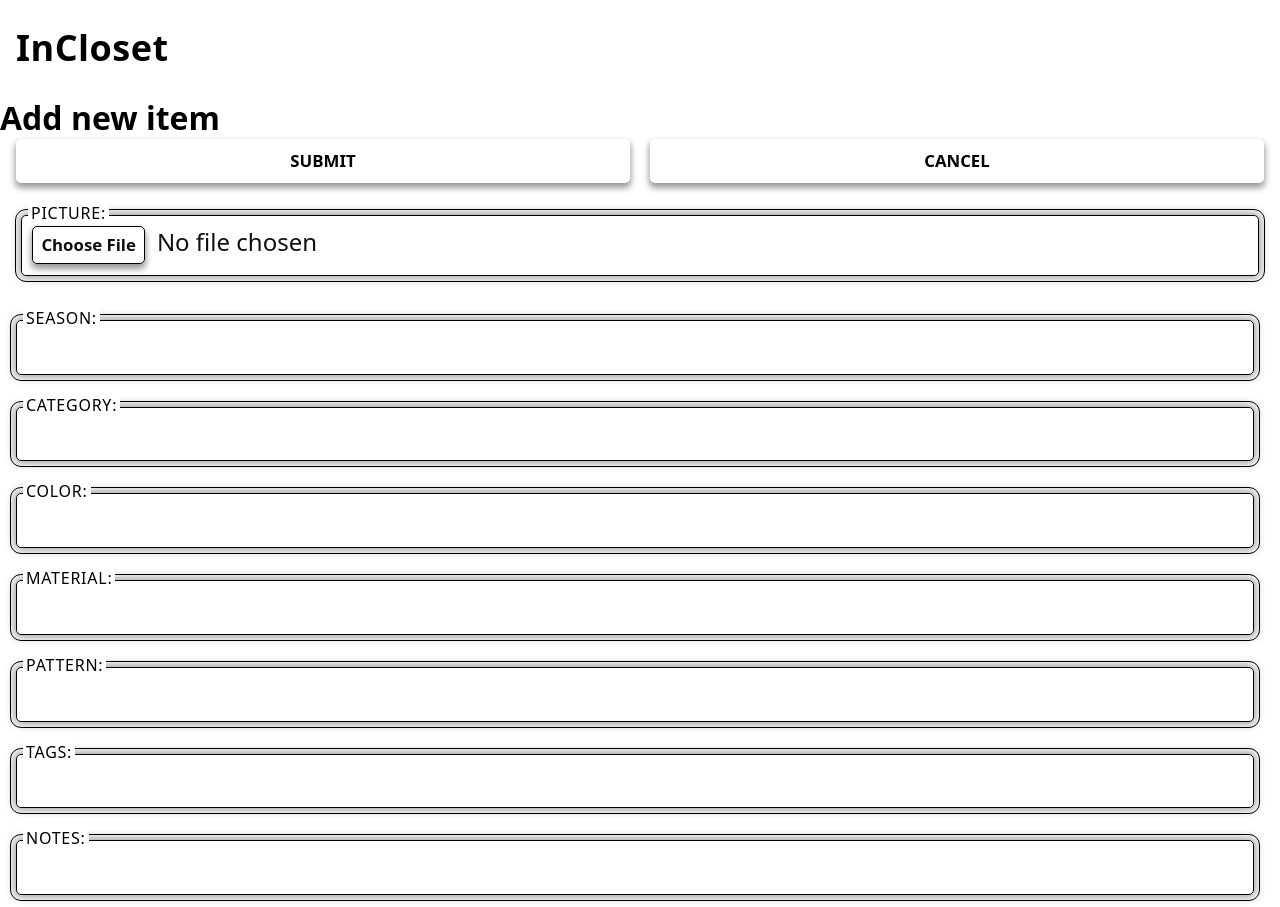
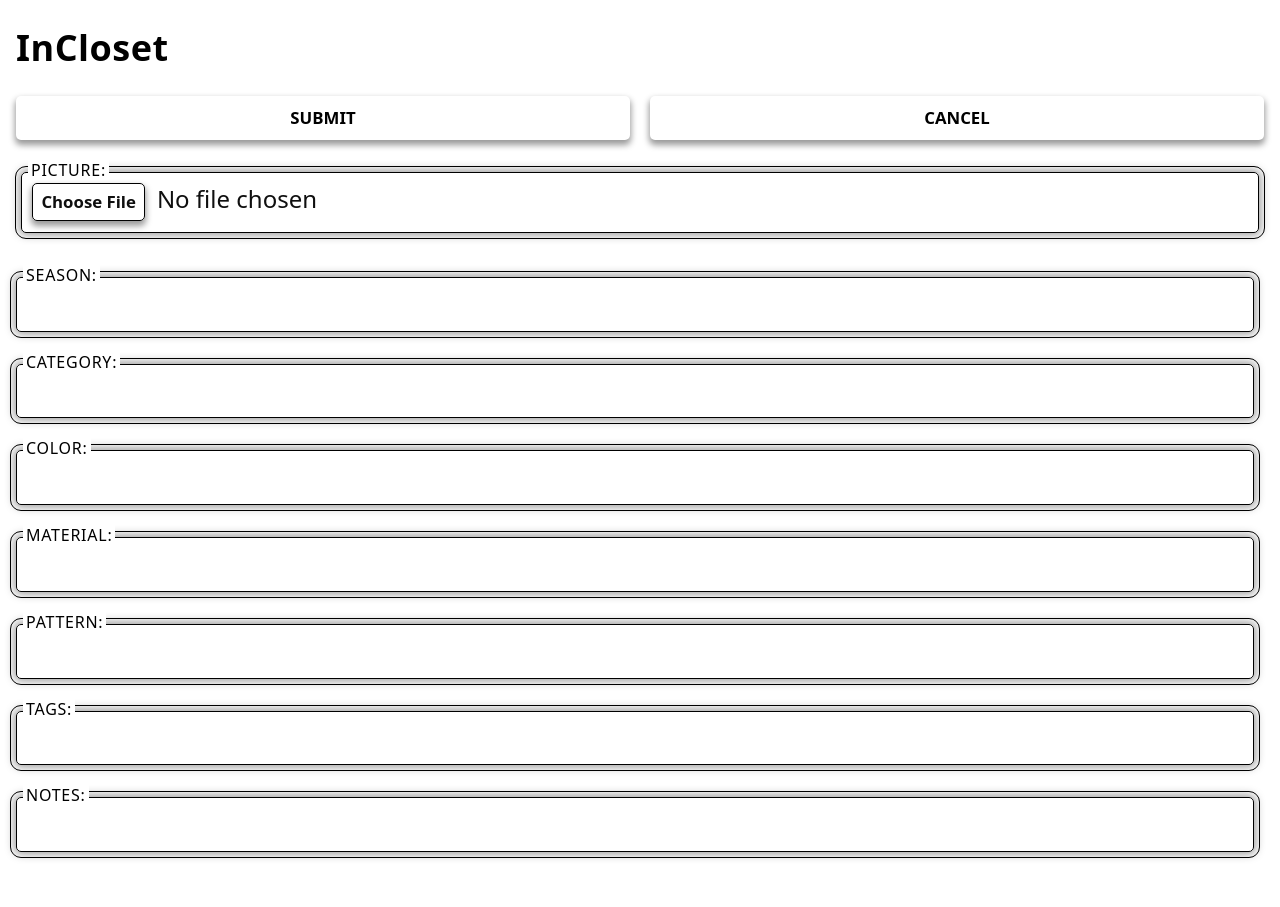
Before and after one commit to CamilaSV/Closet-App, a React (Vite) app: page /new-item in a window 1280 px wide. After the commit the page ends 864 px from the top, so only its background shows below. Built offline with nearby package versions, Linux system fonts and the light colour scheme; no server answers.

Commit message:
update New Item Page styling

```diff
--- a/src/pages/NewItemPage/NewItemPage.jsx
+++ b/src/pages/NewItemPage/NewItemPage.jsx
@@ -3,6 +3,7 @@
 import ItemForm from "/src/components/ItemForm/ItemForm";
 import Header from "/src/components/Header/Header";
 import axios from "axios";
+import "./NewItemPage.scss";
 
 const BASE_URL = import.meta.env.VITE_BASE_URL;
 
@@ -25,7 +26,6 @@
   return (
     <div>
       <Header />
-      <h1>Add new item</h1>
       <ItemForm item={item} setItem={setItem} handleSubmit={handleSubmit} />
     </div>
   );
```
Also changed, not shown: src/pages/NewItemPage/NewItemPage.scss (added).
